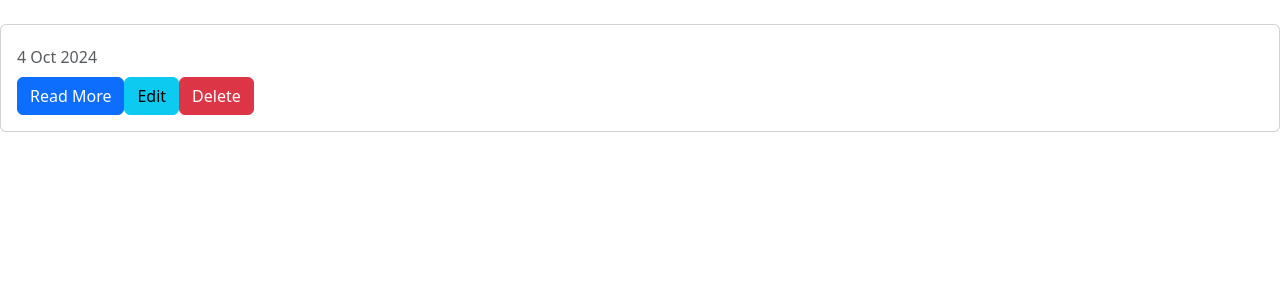
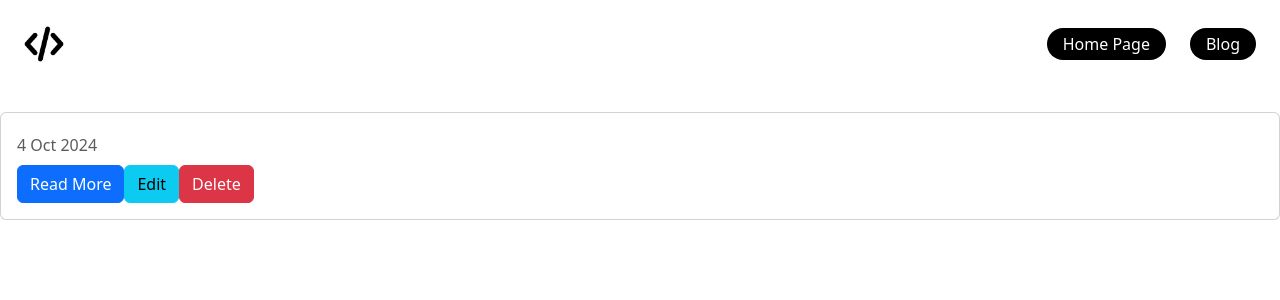
Before and after one commit to SaraBabic/JSBlog-frontend, a React (Create React App) app: page / in a window 1280 px wide. Shown: the top 300 px of the page. Built offline with nearby package versions, Linux system fonts and the light colour scheme; no server answers.

Commit message:
Set ReactRouter, Layout and tailwind

```diff
--- a/package.json
+++ b/package.json
@@ -11,6 +11,7 @@
     "moment": "^2.30.1",
     "react": "^18.3.1",
     "react-dom": "^18.3.1",
+    "react-router-dom": "^6.27.0",
     "react-scripts": "5.0.1",
     "web-vitals": "^2.1.4"
   },
@@ -37,5 +38,8 @@
       "last 1 firefox version",
       "last 1 safari version"
     ]
+  },
+  "devDependencies": {
+    "tailwindcss": "^3.4.14"
   }
 }
--- a/src/App.js
+++ b/src/App.js
@@ -1,5 +1,6 @@
 import React, {useEffect, useState} from 'react'
 import Moment from 'moment';
+import Navbar from './components/Navbar';
 
 function App() {
 
@@ -19,7 +20,7 @@ function App() {
 
   return (
     <div>
-
+      <Navbar />
       {(typeof backendData === "undefined") ? (
         <p>Loading ... </p>
       ): (
--- /dev/null
+++ b/src/components/Navbar.js
@@ -0,0 +1,18 @@
+import React from 'react'
+import { Link } from "react-router-dom"
+
+function Navbar() {
+  return (
+    <div className='flex items-center py-4 px-6 justify-between'>
+        <div>
+            <img src='./images/icons/coding.png' className='w-10' alt='logo' />
+        </div>
+        <ul className='flex gap-4 m-0'>
+            <Link to="/" className=' text-white bg-black rounded-full px-3 py-1 no-underline'>Home Page</Link>
+            <Link to="/blog" className=' text-white bg-black rounded-full px-3 py-1 no-underline'>Blog</Link>
+        </ul>
+    </div>
+  )
+}
+
+export default Navbar
--- a/src/index.css
+++ /dev/null
@@ -1,13 +0,0 @@
-body {
-  margin: 0;
-  font-family: -apple-system, BlinkMacSystemFont, 'Segoe UI', 'Roboto', 'Oxygen',
-    'Ubuntu', 'Cantarell', 'Fira Sans', 'Droid Sans', 'Helvetica Neue',
-    sans-serif;
-  -webkit-font-smoothing: antialiased;
-  -moz-osx-font-smoothing: grayscale;
-}
-
-code {
-  font-family: source-code-pro, Menlo, Monaco, Consolas, 'Courier New',
-    monospace;
-}
--- a/src/index.js
+++ b/src/index.js
@@ -1,14 +1,30 @@
 import React from 'react';
 import ReactDOM from 'react-dom/client';
-import './index.css';
+import {
+  createBrowserRouter,
+  RouterProvider,
+} from "react-router-dom";
+import './styles/index.css';
 import App from './App';
 import 'bootstrap/dist/css/bootstrap.css';
 import reportWebVitals from './reportWebVitals';
+import BlogPage from './pages/BlogPage';
+
+const router = createBrowserRouter([
+  {
+    path: "/",
+    element: <App />,
+  },
+  {
+    path: "blog",
+    element: <BlogPage />,
+  },
+]);
 
 const root = ReactDOM.createRoot(document.getElementById('root'));
 root.render(
   <React.StrictMode>
-    <App />
+    <RouterProvider router={router} />
   </React.StrictMode>
 );
 
--- /dev/null
+++ b/src/layout/MainLayout.js
@@ -0,0 +1,15 @@
+import React from 'react'
+import Navbar from '../components/Navbar'
+
+function MainLayout({children}) {
+  return (
+    <>
+        <Navbar />
+        <div>
+            { children }
+        </div>
+    </>
+  )
+}
+
+export default MainLayout
--- /dev/null
+++ b/src/pages/BlogPage.js
@@ -0,0 +1,13 @@
+import React from 'react'
+import Navbar from '../components/Navbar';
+import MainLayout from '../layout/MainLayout';
+
+function BlogPage() {
+  return (
+    <MainLayout>
+      <p className='bg-red-300 font-bold'>BlogPage</p>
+    </MainLayout>
+  )
+}
+
+export default BlogPage;
--- /dev/null
+++ b/src/styles/index.css
@@ -0,0 +1,3 @@
+@tailwind base;
+@tailwind components;
+@tailwind utilities;
--- /dev/null
+++ b/tailwind.config.js
@@ -0,0 +1,10 @@
+/** @type {import('tailwindcss').Config} */
+module.exports = {
+  content: [
+    "./src/**/*.{js,jsx,ts,tsx}",
+  ],
+  theme: {
+    extend: {},
+  },
+  plugins: [],
+}
```
Also changed, not shown: public/images/icons/coding.png (added), 1 other file (tests, documents, lock files or other folders).
